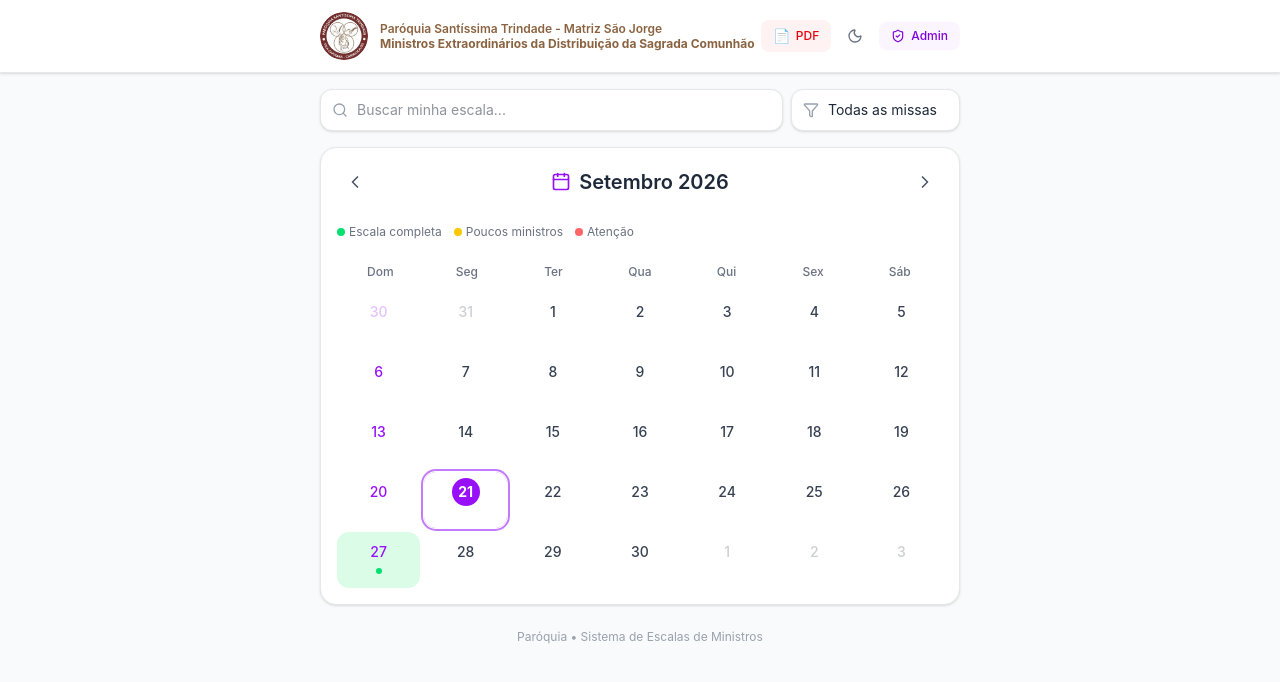
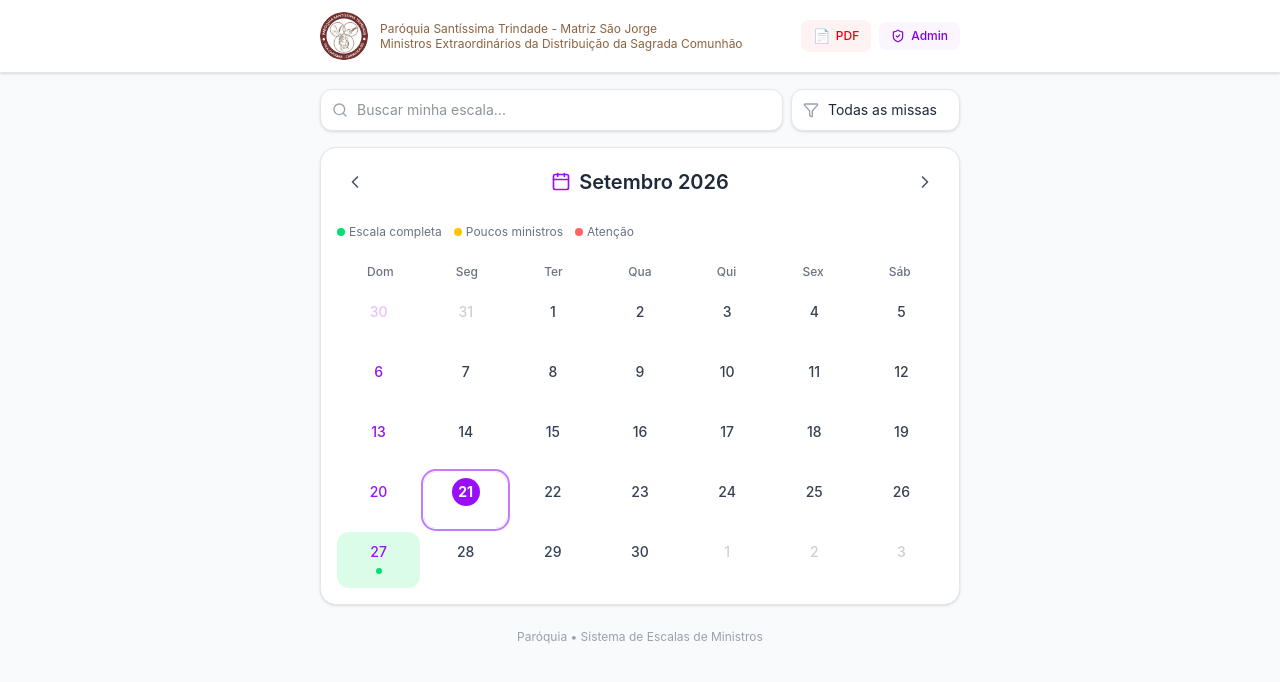
Before and after one commit to ffpignaton/escala-ministerio, a React (Vite) app: page / in a window 1280 px wide. Shown: the top 682 px of the page. Built offline with nearby package versions, Linux system fonts and the light colour scheme.

Commit message:
feat: remove modo escuro/claro e negrito dos textos do header

```diff
--- a/src/App.jsx
+++ b/src/App.jsx
@@ -1,5 +1,5 @@
 import { useState } from 'react';
-import { Sun, Moon, Search, ShieldCheck, X, Filter } from 'lucide-react';
+import { Search, ShieldCheck, X, Filter } from 'lucide-react';
 import { useApp } from './context/AppContext';
 import Calendar from './components/Calendar';
 import AdminLogin from './components/AdminLogin';
@@ -49,24 +49,17 @@ export default function App() {
           <div className="flex items-center gap-3">
             <img src="/logo.jpg" alt="Logo Paróquia Santíssima Trindade" className="w-12 h-12 rounded-full object-cover flex-shrink-0" />
             <div>
-              <p className="text-xs font-semibold leading-tight" style={{color:'#8B6340'}}>
+              <p className="text-xs leading-tight" style={{color:'#8B6340'}}>
                 Paróquia Santíssima Trindade - Matriz São Jorge
               </p>
-              <h1 className="font-bold text-xs leading-tight" style={{color:'#8B6340'}}>
+              <p className="text-xs leading-tight" style={{color:'#8B6340'}}>
                 Ministros Extraordinários da Distribuição da Sagrada Comunhão
-              </h1>
+              </p>
             </div>
           </div>
 
           <div className="flex items-center gap-2">
             <ExportPDF currentMonth={currentMonth} />
-            <button
-              onClick={() => setDarkMode((d) => !d)}
-              className="p-2 rounded-lg text-gray-500 dark:text-gray-400 hover:bg-gray-100 dark:hover:bg-gray-700 transition-colors"
-              aria-label="Alternar modo escuro"
-            >
-              {darkMode ? <Sun className="w-4 h-4" /> : <Moon className="w-4 h-4" />}
-            </button>
             <button
               onClick={handleAdminClick}
               className="flex items-center gap-1.5 px-3 py-1.5 rounded-lg bg-purple-50 dark:bg-purple-900/30 text-purple-700 dark:text-purple-400 text-xs font-medium hover:bg-purple-100 dark:hover:bg-purple-900/50 transition-colors"
```
